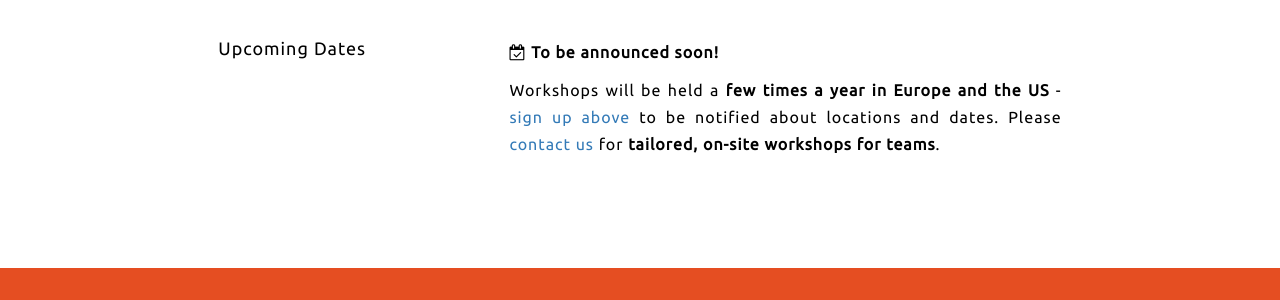
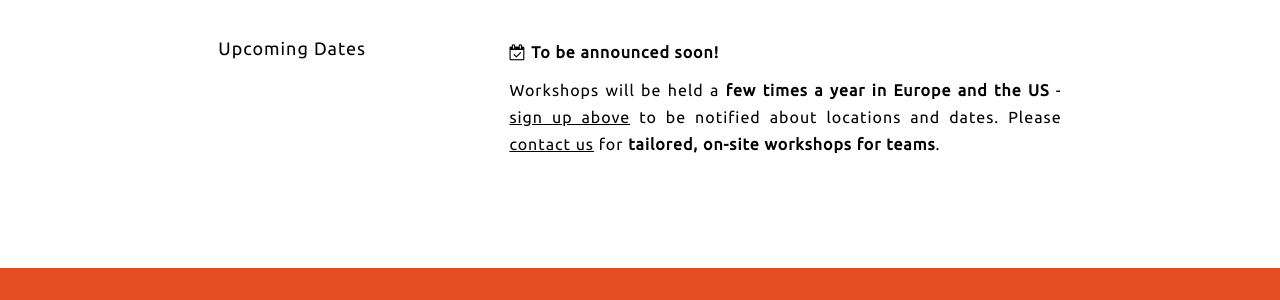
Before and after one commit to mainmatter/elixir-phoenix-workshops, a Jekyll site: the page built from index.html, in a window 1280 px wide. Shown: the part 3189-3489 px from the top of the page. Built offline with Jekyll 4.4.1, drawn with Linux system fonts in a browser that asks for light colours; nearby versions of some CDN libraries.

Commit message:
style fixes

```diff
--- a/css/main.scss
+++ b/css/main.scss
@@ -203,9 +203,9 @@ a.register {
     color: #000;
   }
 
-  a.register {
-    background-color: #e54e22;
+  a {
     color: #000;
+    text-decoration: underline;
   }
 }
 
--- a/index.html
+++ b/index.html
@@ -2,6 +2,7 @@
 layout: default
 title: Elixir & Phoenix Workshops
 ---
+<a name="top"></a>
 <div class="row title">
   <div class="col-md-8 col-md-offset-2 col-sm-10 col-sm-offset-1 col-xs-12">
     <div class="row">
@@ -21,7 +22,6 @@ title: Elixir & Phoenix Workshops
         <div class="row">
           <div class="col-xs-12 col-md-8 col-md-offset-2">
             <h4>Workshops will be held a <strong>few times a year in Europe and the US</strong> - sign up to be notified about locations and dates.</h4>
-            <a name="signup"></a>
             <form class="register-form" action="//simplabs.us13.list-manage.com/subscribe/post?u=50bd3378ab1da4988aa174d0b&amp;id=f24755ef3f" method="post" id="mc-embedded-subscribe-form" name="mc-embedded-subscribe-form" class="validate" target="_blank" novalidate>
               <div class="form-group">
                 <div class="input-group">
@@ -152,7 +152,7 @@ title: Elixir & Phoenix Workshops
       </div>
       <div class="col-xs-12 col-sm-8 date">
         <p><i class="fa fa-calendar-check-o" aria-hidden="true"></i> <strong>To be announced soon!</strong></p>
-        <p>Workshops will be held a <strong>few times a year in Europe and the US</strong> - <a href="#signup">sign up above</a> to be notified about locations and dates. Please <a href="mailto:info@simplabs.com?subject=Elixir & Phoenix Workshops - On-site">contact us</a> for <strong>tailored, on-site workshops for teams</strong>.</p>
+        <p>Workshops will be held a <strong>few times a year in Europe and the US</strong> - <a href="#top">sign up above</a> to be notified about locations and dates. Please <a href="mailto:info@simplabs.com?subject=Elixir & Phoenix Workshops - On-site">contact us</a> for <strong>tailored, on-site workshops for teams</strong>.</p>
       </div>
     </div>
   </div>
```
